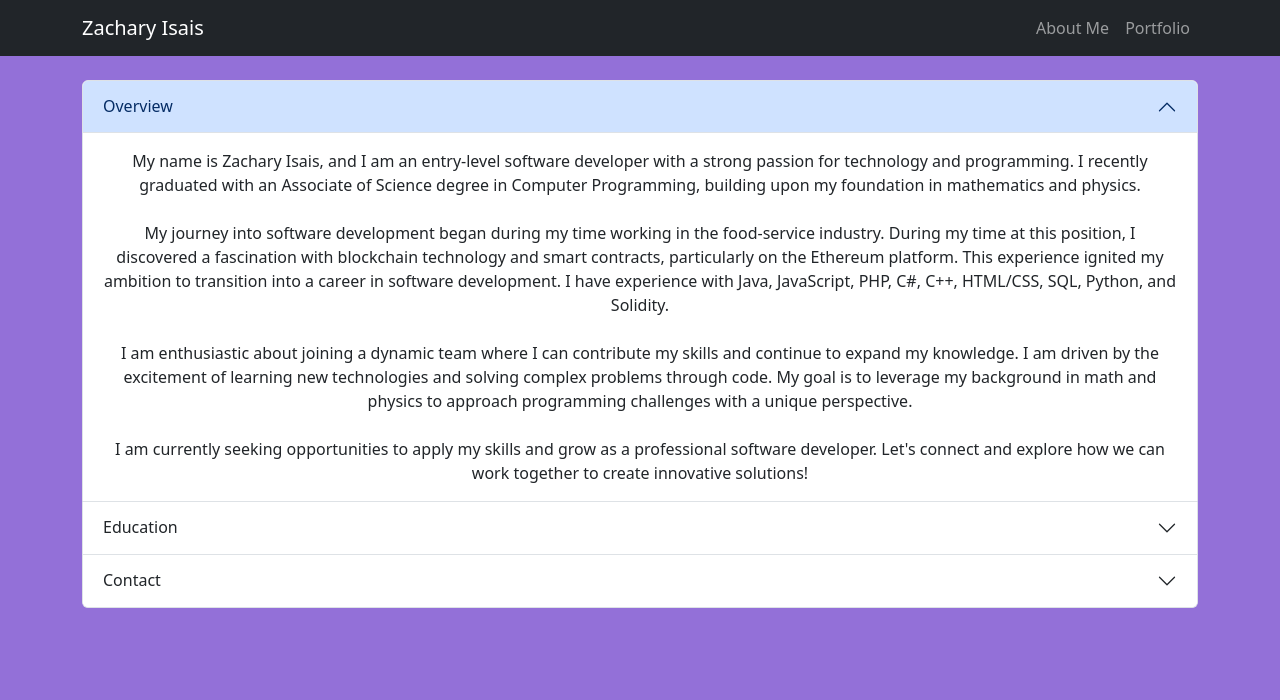
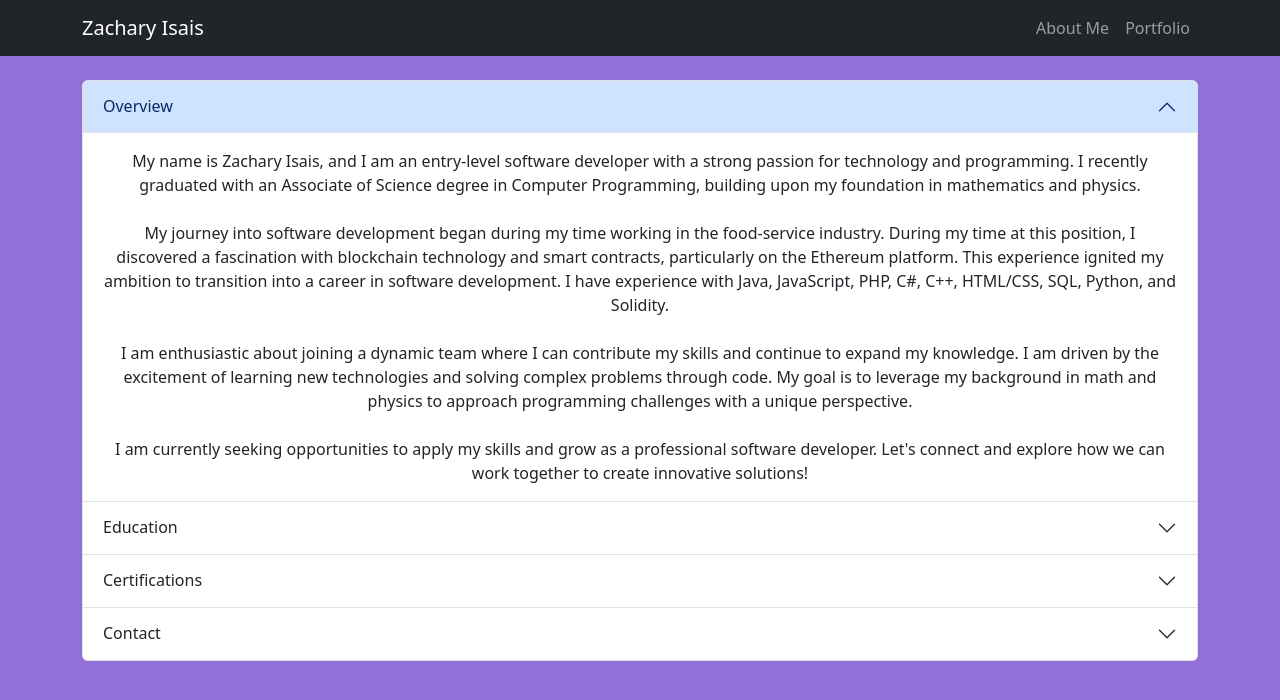
Before and after one commit to zisais/PersonalPortfolio, a React (Create React App) app: page / in a window 1280 px wide. Shown: the top 700 px of the page. Built offline with nearby package versions, Linux system fonts and the light colour scheme.

Commit message:
Adds certfications section

```diff
--- a/src/AboutMe.js
+++ b/src/AboutMe.js
@@ -4,6 +4,8 @@ import './App.css';
 import 'bootstrap/dist/css/bootstrap.min.css';
 import { Accordion, AccordionBody, AccordionHeader, AccordionItem, Col, Row, Table, thead, tr, td } from 'react-bootstrap';
 import { overviewBodies, contact } from './strings.js';
+
+import credlyBadge from './images/credly-comptia-network-badge.png';
 
 function AboutMe() {
     return (
@@ -53,6 +55,20 @@ function AboutMe() {
                     </Container>
                 </AccordionBody>
             </AccordionItem>
+            <AccordionItem eventKey='certifications'>
+                <AccordionHeader>Certifications</AccordionHeader>
+                <AccordionBody>
+                    <Container>
+                        <Row>
+                            <Col>
+                                <a href='https://www.credly.com/badges/38841457-f24e-47cd-8345-644111f90c9a/public_url' target='_blank' rel='noopener noreferrer'>
+                                    <img src={credlyBadge} alt='Credly Comptia Network+ Badge' width='144px' height='144px'/>
+                                </a>
+                            </Col>
+                        </Row>
+                    </Container>
+                </AccordionBody>
+            </AccordionItem>
             <AccordionItem eventKey='contact'>
                 <AccordionHeader>Contact</AccordionHeader>
                 <AccordionBody>
```
Also changed, not shown: src/images/credly-comptia-network-badge.png (added).
